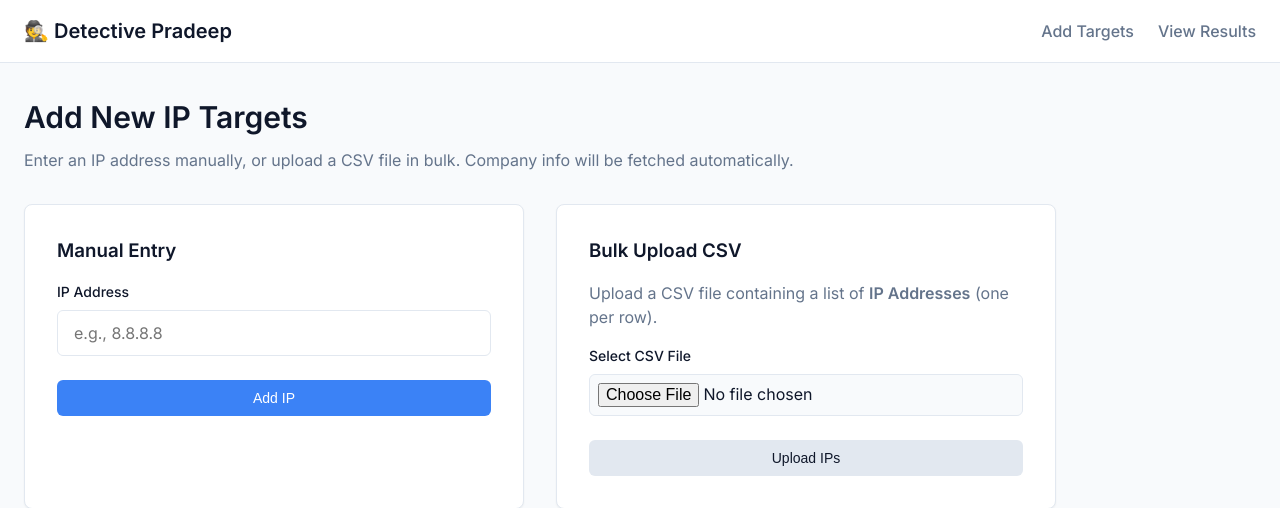
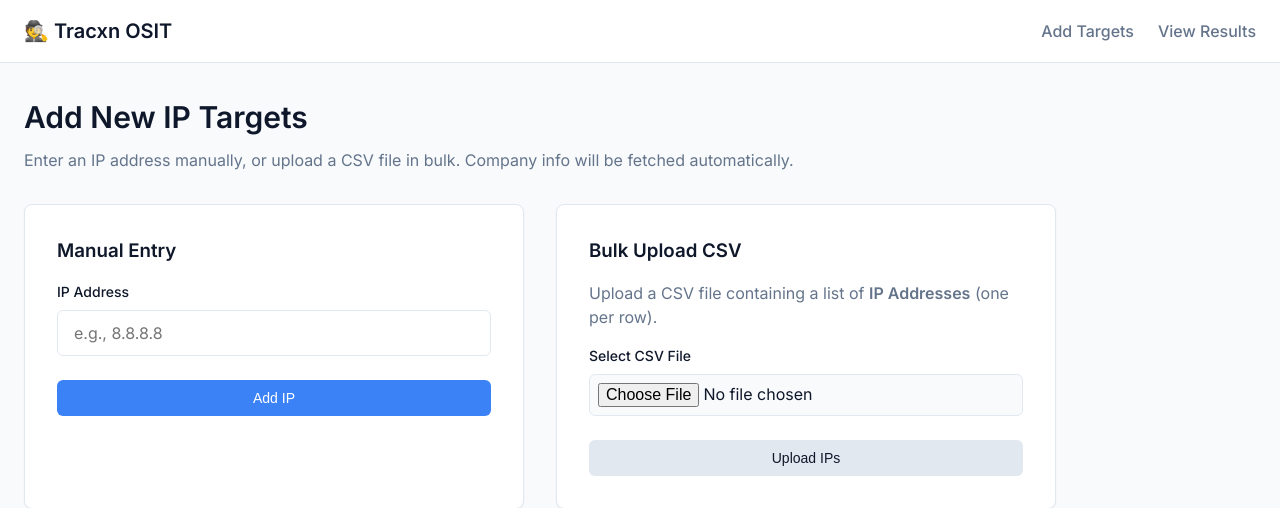
Before and after one commit to Viz38/OSIT-IP-Tracker, a Flask app: page / in a window 1280 px wide. Shown: the top 508 px of the page. Run offline with Flask 3, Linux system fonts and the light colour scheme.

Commit message:
feat: implement triple-source consensus engine and rebrand to Tracxn OSIT

```diff
--- a/app.py
+++ b/app.py
@@ -50,7 +50,7 @@ def query_wikidata(company_name):
         }} LIMIT 1
         """
         url = "https://query.wikidata.org/sparql"
-        headers = {'User-Agent': 'DetectivePradeep/1.0 (https://github.com/Viz38/pradeepiptracker)'}
+        headers = {'User-Agent': 'TracxnOSIT/1.0 (https://github.com/Viz38/pradeepiptracker)'}
         resp = requests.get(url, params={'query': query, 'format': 'json'}, headers=headers, timeout=5)
         if resp.status_code == 200:
             data = resp.json().get('results', {}).get('bindings', [])
@@ -250,7 +250,7 @@ def export_csv():
     writer.writerow(['Company', 'IP Address', 'Confidence', 'Corporate HQ', 'Server Location', 'Type', 'Domains'])
     for row in targets:
         writer.writerow([row['company'], row['ip_address'], f"{row['confidence_score']}%", row['corporate_hq'], row['location'], row['ip_type'], row['domains_associated']])
-    return Response(output.getvalue(), mimetype="text/csv", headers={"Content-disposition": "attachment; filename=detective_pradeep_intel.csv"})
+    return Response(output.getvalue(), mimetype="text/csv", headers={"Content-disposition": "attachment; filename=tracxn_osit_intel.csv"})
 
 if __name__ == '__main__':
     init_db()
--- a/templates/layout.html
+++ b/templates/layout.html
@@ -4,7 +4,7 @@
 <head>
     <meta charset="UTF-8">
     <meta name="viewport" content="width=device-width, initial-scale=1.0">
-    <title>Detective Pradeep</title>
+    <title>Tracxn OSIT</title>
     <link href="https://fonts.googleapis.com/css2?family=Inter:wght@400;500;600&display=swap" rel="stylesheet">
     <link rel="stylesheet" href="{{ url_for('static', filename='style.css') }}">
     {% block head %}{% endblock %}
@@ -13,7 +13,7 @@
 <body>
     <nav class="navbar">
         <div class="nav-container">
-            <a href="{{ url_for('index') }}" class="nav-brand">🕵️ Detective Pradeep</a>
+            <a href="{{ url_for('index') }}" class="nav-brand">🕵️ Tracxn OSIT</a>
             <div class="nav-links">
                 <a href="{{ url_for('index') }}" class="nav-item">Add Targets</a>
                 <a href="{{ url_for('results') }}" class="nav-item">View Results</a>
```
Also changed, not shown: CHANGELOG.md, README.md, 1 other file.
